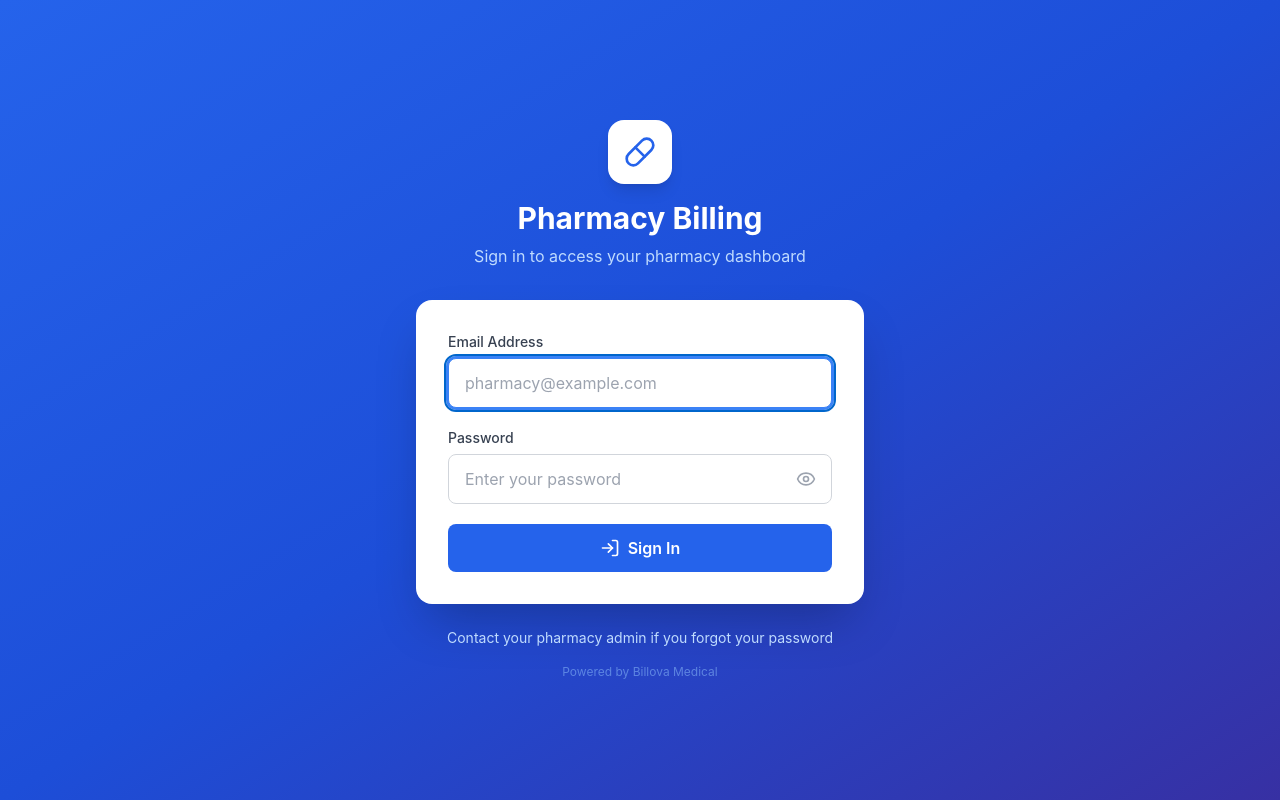
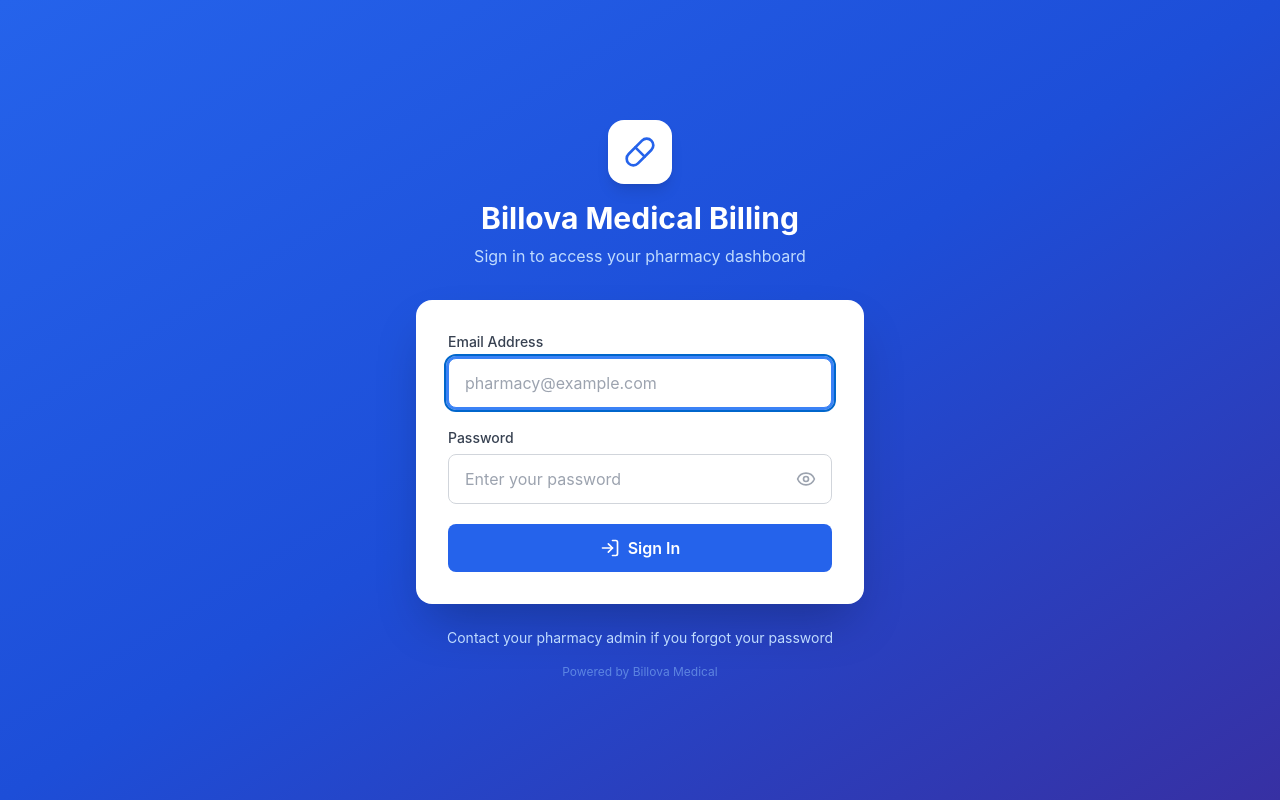
Before and after one commit to MohammedZaheerHussain/Western-Pharmacy, a React (Vite) app: page / in a window 1280 px wide. Built offline with nearby package versions, Linux system fonts and the light colour scheme; no server answers.

Commit message:
chore: Rename login page title to Billova Medical Billing

```diff
--- a/src/components/LoginPage.tsx
+++ b/src/components/LoginPage.tsx
@@ -48,7 +48,7 @@ export function LoginPage({ onLogin }: LoginPageProps) {
                         <Pill className="text-blue-600" size={32} />
                     </div>
                     <h1 className="text-3xl font-bold text-white mb-2">
-                        Pharmacy Billing
+                        Billova Medical Billing
                     </h1>
                     <p className="text-blue-200">
                         Sign in to access your pharmacy dashboard
```
